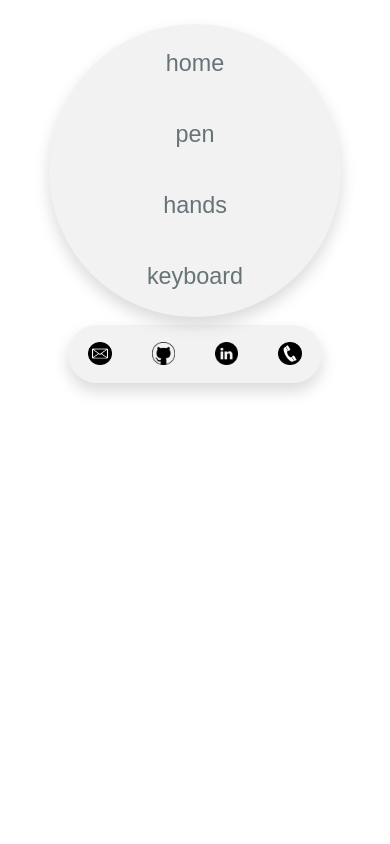
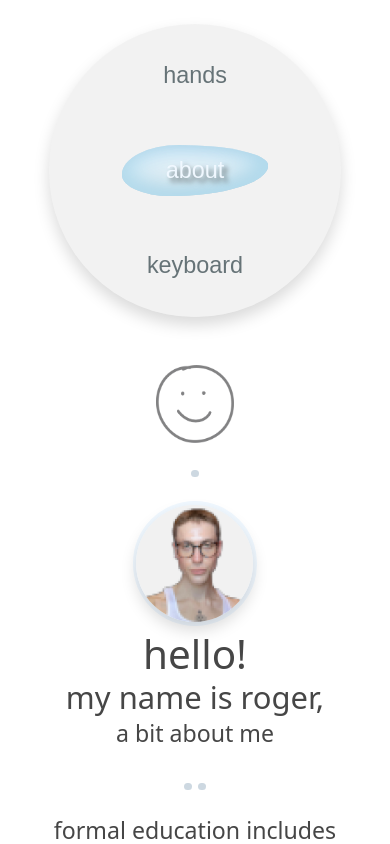
Before and after one commit to rogerpelosi/rogerpelosi.github.io, an Angular app: page /about in a window 390 px wide. Before the commit this address led to /. Shown: the top 844 px of the page. Built offline with nearby package versions, Linux system fonts and the light colour scheme; a web font is replaced by a local one.

Commit message:
removing pen tab from navigation, backloading resume/cv, underlining links if viewing with mobile device, re-ordering to hands about keyboard for nav layout

```diff
--- a/src/app/app.module.ts
+++ b/src/app/app.module.ts
@@ -12,11 +12,11 @@ import { NavigationComponent } from './navigation/navigation.component';
 import { SocialComponent } from './social/social.component';
 
 const routes: Routes = [
-  {path: 'home', component: HomeComponent},
+  {path: 'about', component: HomeComponent},
   {path: 'pen', component: PenComponent},
   {path: 'hands', component: HandsComponent},
   {path: 'keyboard', component: KeyboardComponent},
-  {path: '', redirectTo: 'home', pathMatch: 'full'}
+  {path: '', redirectTo: 'about', pathMatch: 'full'}
 ]
 
 @NgModule({
--- a/src/app/home/home.component.css
+++ b/src/app/home/home.component.css
@@ -62,7 +62,7 @@ li{
         text-align: justify;
     }
 
-    a{
+    a, .link{
         text-decoration:underline 0.15em rgb(84, 162, 211);
     }
 
--- a/src/app/home/home.component.html
+++ b/src/app/home/home.component.html
@@ -12,11 +12,11 @@
         <h1 class="display-2 mt-1 mb-0">hello!</h1>
         <h2 class="display-5 mb-1">my name is roger,</h2>
         <h3 class="fw-light">a bit about me</h3>
-        <section class="documents align-items-center">
-            <!-- <a href="assets/docs/rp.SS.pdf" class="p-1" target=”_blank”>skill summary</a> -->
+        <!-- <section class="documents align-items-center">
+            <a href="assets/docs/rp.SS.pdf" class="p-1" target=”_blank”>skill summary</a>
             <a href="assets/docs/rp.TR.pdf" class="p-1" target=”_blank”>tech resume</a>
             <a href="assets/docs/rp.RR.pdf" class="p-1" target=”_blank”>cv</a>
-        </section>
+        </section> -->
     </div>
 
     <!-- EDUCATION ELEMENT -->
@@ -67,7 +67,12 @@
             <div class="break rounded-circle"></div>
         </div>
         <h3>experience</h3>
-        <p class="pb-0 mb-0">i've been the CGI CMIPS release manager since March 2022, and was at a university library for 3 years prior! interned with Selux (<a href="https://www.dropbox.com/s/6equc2if5f2y4sa/Selux%20Module%20Proposal.pdf?dl=0" target=”_blank”>see final proposal here</a>), the Hudson Valley LGBTQ Center, and Caffé Lena-with two intentional f's. i have 6 years of customer service experience across varying industries: grocery, food, retail, and some door-to-door canvassing</p>
+        <section class="documents align-items-center">
+            <!-- <a href="assets/docs/rp.SS.pdf" class="p-1" target=”_blank”>skill summary</a> -->
+            <a href="assets/docs/rp.TR.pdf" class="p-1 link" target=”_blank”>tech resume</a>
+            <a href="assets/docs/rp.RR.pdf" class="p-1 link" target=”_blank”>cv</a>
+        </section>
+        <p class="pb-0 mb-0">i've been the CGI CMIPS release manager since March 2022, and was at a university library for 3 years prior! interned with Selux (<a href="https://www.dropbox.com/s/6equc2if5f2y4sa/Selux%20Module%20Proposal.pdf?dl=0" target=”_blank” class="link">see final proposal here</a>), the Hudson Valley LGBTQ Center, and Caffé Lena-with two intentional f's. i have 6 years of customer service experience across varying industries: grocery, food, retail, and some door-to-door canvassing</p>
     </div>
 
     <!-- CONTACT ELEMENT -->
--- a/src/app/navigation/navigation.component.html
+++ b/src/app/navigation/navigation.component.html
@@ -1,8 +1,8 @@
 <section id="navigation-container" class="row w-50 mx-auto mt-4 rounded-circle row align-items-center shadow">
 
-    <a id="home-link" class="col col-12" [routerLink]="['home']" routerLinkActive="active">home</a>
-    <a id="pen-link" class="col col-12" [routerLink]="['pen']" routerLinkActive="active">pen</a>
     <a id="hands-link" class="col col-12" [routerLink]="['hands']" routerLinkActive="active">hands</a>
+    <a id="home-link" class="col col-12" [routerLink]="['about']" routerLinkActive="active">about</a>
+    <!-- <a id="pen-link" class="col col-12" [routerLink]="['pen']" routerLinkActive="active">pen</a> -->
     <a id="keyboard-link" class="col col-12" [routerLink]="['keyboard']" routerLinkActive="active">keyboard</a>
 
 </section>
```
